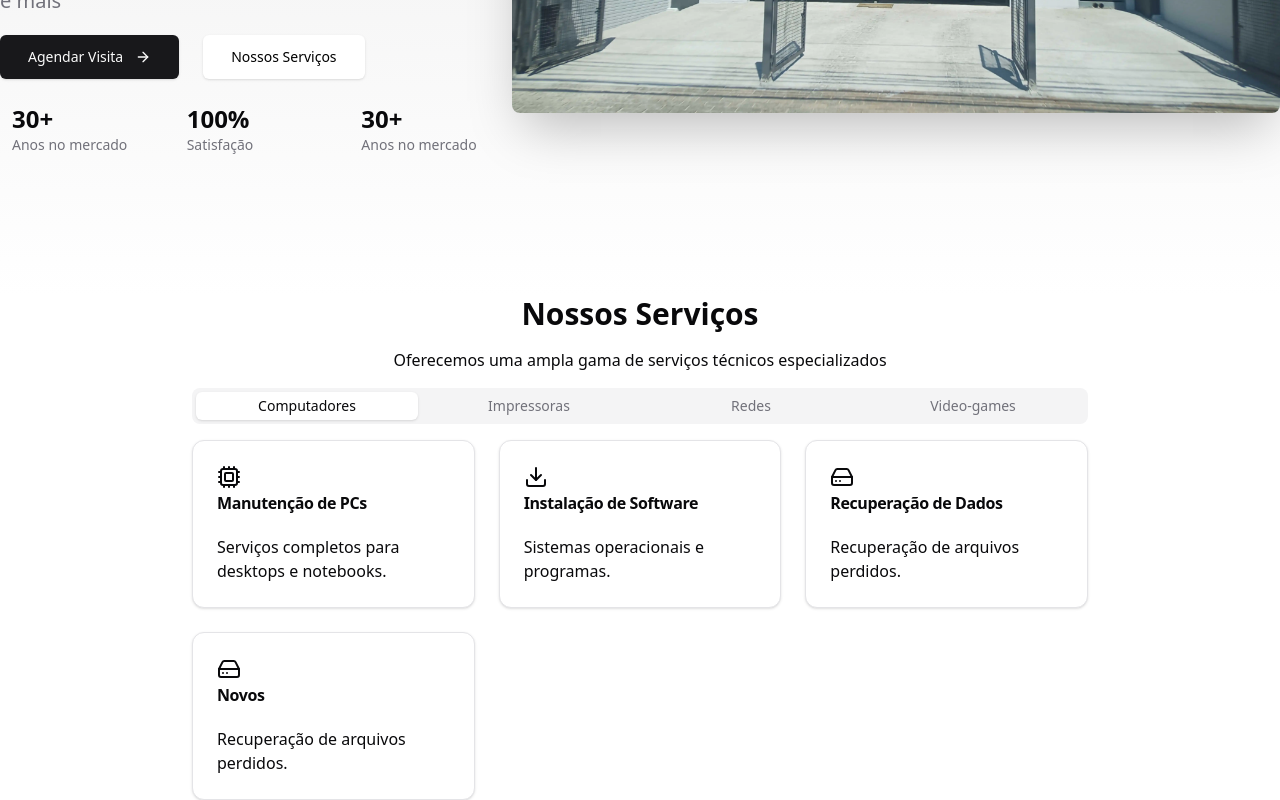
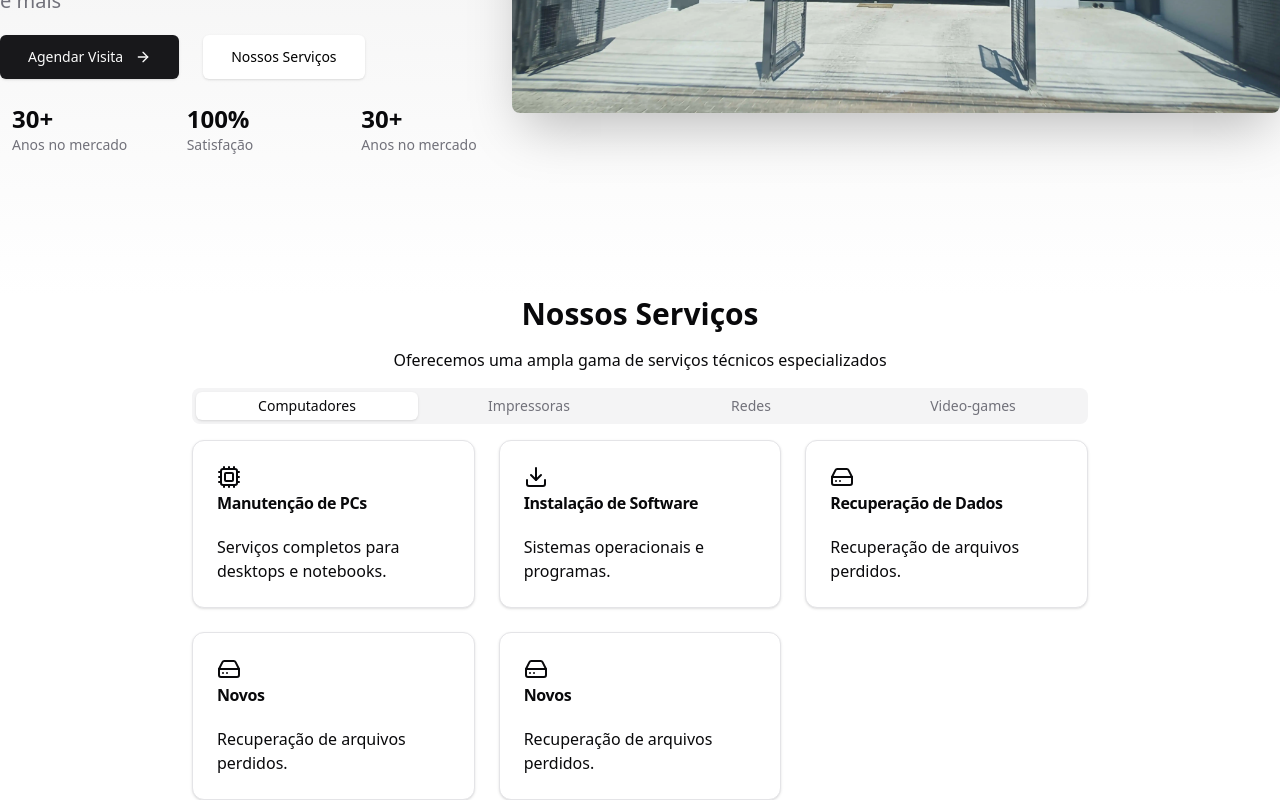
Before and after one commit to Daischi/Intercompnet, a Next.js app: page / in a window 1280 px wide. Shown: the part 614-1414 px from the top of the page. Built offline with nearby package versions, Linux system fonts and the light colour scheme.

Commit message:
add mais um card

```diff
--- a/src/components/Servicespage/index.tsx
+++ b/src/components/Servicespage/index.tsx
@@ -53,6 +53,14 @@ export default function ServicesTabs() {
               </CardHeader>
               <CardContent>Recuperação de arquivos perdidos.</CardContent>
             </Card>
+
+            <Card>
+              <CardHeader>
+                <HardDrive className="w-6 h-6" />
+                <CardTitle>Novos</CardTitle>
+              </CardHeader>
+              <CardContent>Recuperação de arquivos perdidos.</CardContent>
+            </Card>
           </div>
         </TabsContent>
       </Tabs>
```
